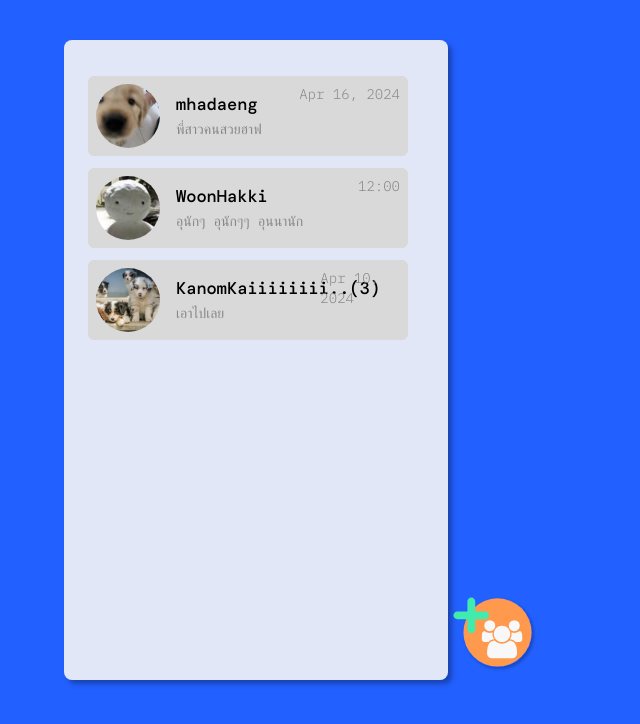
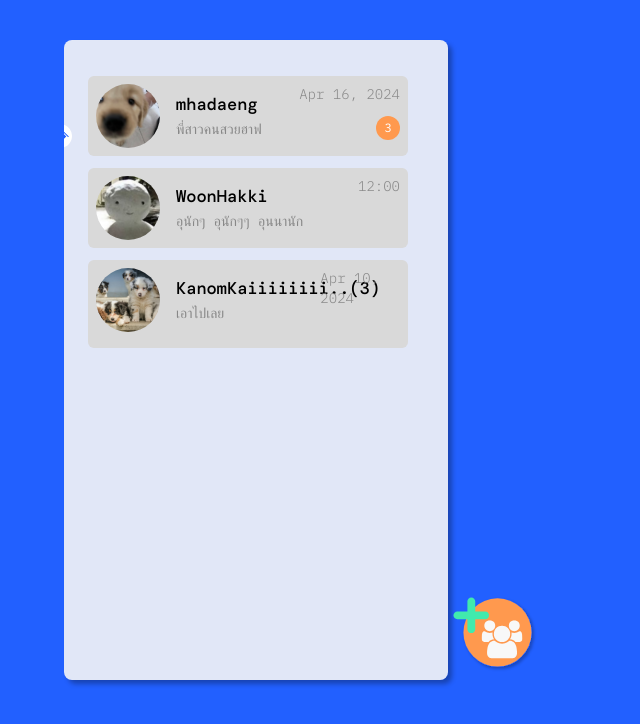
Before and after one commit to its144prelationship-study/ChippiChat, a React (Vite) app in the folder frontend/: page /chat in a window 1280 px wide. Shown: the top 724 px of the page, without its empty margins (0-640 px from the left). Built offline with nearby package versions, Linux system fonts and the light colour scheme; a web font is replaced by a local one.

Commit message:
style: chat list selected

```diff
--- a/frontend/src/pages/ChatPage/components/ChatListComponent.tsx
+++ b/frontend/src/pages/ChatPage/components/ChatListComponent.tsx
@@ -3,8 +3,12 @@ import PinMark from "../../../assets/pin-mark.svg";
 
 export default function ChatListComponent({
   chatter,
+  is_selected,
+  setSelectedChat,
 }: {
   chatter: ChatListType;
+  is_selected: boolean;
+  setSelectedChat: (selectedChat: string) => void;
 }) {
   const showedDate = () => {
     const today = new Date();
@@ -24,8 +28,11 @@ export default function ChatListComponent({
   };
   return (
     <div
-      className="bg-[#D9D9D9] w-full p-2 flex flex-row justify-between rounded-md hover:bg-[#e0e0e0] hover:scale-[101%] hover:shadow-md cursor-pointer transition duration-200 ease-in-out"
-      onClick={chatter.onChatClick}
+      className={`${is_selected ? "bg-[#f1f1f1] shadow-[inset_2px_2px_6px_0px_rgba(0,0,0,0.25)]" : "bg-[#D9D9D9] hover:bg-[#e0e0e0] hover:shadow-md "} w-full p-2 flex flex-row justify-between rounded-md cursor-pointer hover:scale-[101%] transition duration-200 ease-in-out`}
+      onClick={() => {
+        chatter.onChatClick();
+        setSelectedChat(chatter.id);
+      }}
     >
       <div className="flex flex-row space-x-4">
         <ProfilePicture className="h-16 w-16" pic={chatter.profile_picture} />
@@ -47,17 +54,24 @@ export default function ChatListComponent({
           </p>
         </div>
       </div>
-      <div className="flex flex-col">
+      <div className="flex flex-col items-end justify-between">
         <p className="font-ibm-plex-mono text-[#888888] font-light text-sm">
           {showedDate()}
         </p>
-        {chatter.is_pinned && (
+        <div className="flex flex-row">
           <img
             src={PinMark}
             alt="pin mark"
-            className="h-6 w-6 ml-2 mt-2 -translate-x-80 translate-y-3"
+            className={`h-6 w-6 ml-2 mt-2 -translate-x-[19rem] ${chatter.is_pinned ? "" : "opacity-0"}`}
           />
-        )}
+          <div
+            className={`bg-cpc-orange w-6 h-6 rounded-full flex justify-center items-center ${chatter.unread > 0 ? "" : "opacity-0"}`}
+          >
+            <p className="text-white font-ibm-plex-mono font-normal text-xs">
+              {chatter.unread}
+            </p>
+          </div>
+        </div>
       </div>
     </div>
   );
--- a/frontend/src/pages/ChatPage/components/ChatLists.tsx
+++ b/frontend/src/pages/ChatPage/components/ChatLists.tsx
@@ -4,12 +4,16 @@ import CreateGroupIcon from "../../../assets/create-group-icon.svg";
 export default function ChatLists({
   chatLists,
   setCreateGroup,
+  selectedChat,
+  setSelectedChat,
 }: {
   chatLists: ChatListType[];
   setCreateGroup: (createGroup: boolean) => void;
+  selectedChat: string;
+  setSelectedChat: (selectedChat: string) => void;
 }) {
   return (
-    <div className="w-[30%] my-10 mx-16 h-[80vh] bg-[#F7F7F7]/90 rounded-lg py-6 pl-6 pr-10 space-y-3 shadow-[4px_4px_5px_0px_rgba(0,0,0,0.3)] overflow-auto">
+    <div className="w-[30%] my-10 ml-16 mr-5 h-[80vh] bg-[#F7F7F7]/90 rounded-lg py-6 pl-6 pr-10 space-y-3 shadow-[4px_4px_5px_0px_rgba(0,0,0,0.3)] overflow-auto">
       <img
         src={CreateGroupIcon}
         alt="create group"
@@ -17,7 +21,12 @@ export default function ChatLists({
         onClick={() => setCreateGroup(true)}
       />
       {chatLists.map((chatList, index) => (
-        <ChatListComponent key={index} chatter={chatList} />
+        <ChatListComponent
+          key={index}
+          chatter={chatList}
+          is_selected={selectedChat === chatList.id}
+          setSelectedChat={setSelectedChat}
+        />
       ))}
     </div>
   );
```
